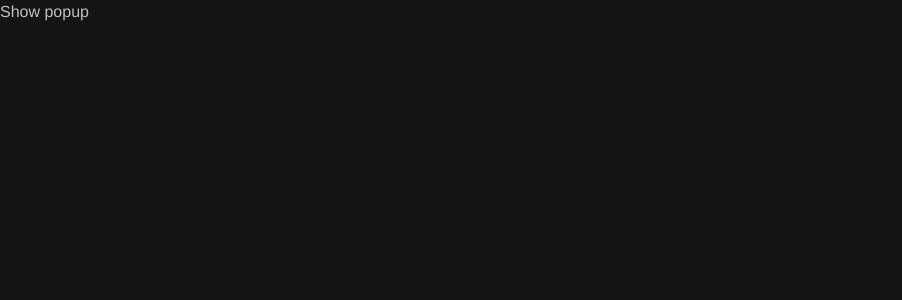
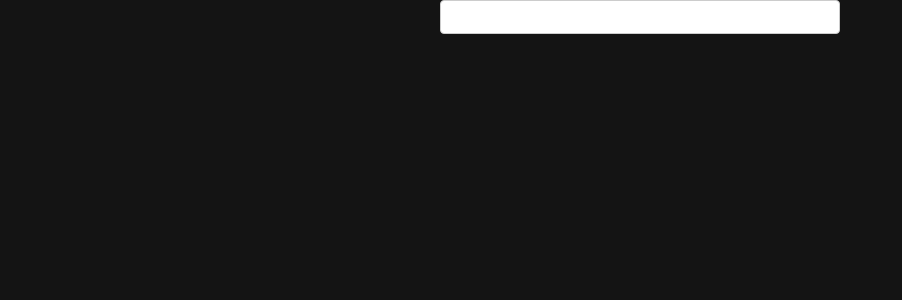
Before and after one commit to l1keafox/helloVue, a Vue app: page / in a window 1280 px wide. Shown: the top 300 px of the page, without its empty margins (0-902 px from the left). Built offline with nearby package versions, Linux system fonts and the light colour scheme.

Commit message:
V:Model W/Components & emits:

```diff
--- a/src/App.vue
+++ b/src/App.vue
@@ -1,21 +1,22 @@
 <template>
-  <button @click="showPopup=!showPopup"> Show popup</button>
-  <PopUp v-show="showPopup" @close="closePopup"/>
+  <div class = "flex justify-center items-center">
+    <InputStuff v-model="name"/>
+  </div>
 </template>
 
 <script>
-import PopUp from './components/PopUp';
+import InputStuff from './components/InputStuff';
 export default {
+  name: "App",
 
+  components:{
+    InputStuff
+  },
 
-  name: "App",
-  components:{
-    PopUp
-  },
   data() {
     // Variables like states from react, but
     return {
-      showPopup:false
+      name:''
     };
   },
   provide(){
@@ -24,25 +25,26 @@ export default {
     }
   },
   methods: {
+    // Will always be changed in the UI.
+    // Highest cost updating.
     closePopup(name){
       this.showPopup = false;
       console.log(name);
     }
-    // Will always be changed in the UI.
   },
   computed:{
     // computed is cached, and doesn't always get called when UI.
     // Filtering sorting here is best! Prevent Vue from recalcuating update doesn't concern table data.
     // Best to use when compose new data from existing data.
     // Also used to reduce the length of a var -
-    // Deeply nested property to bind it.
+    // Deeply nested property, bind it to access.
 
   },
   watch: { // This is like useEffect
-    // Generic way to react to reac tto data changes.
+    // Generic way to react to data changes.
     // Not recommend to use computed as a watcher.
     // This will return the new value, and old value always
-    // Use watches to check to favorable vaue to know if you ready to perfomr an action.
+    // Use watches to check to favorable value to know if you ready to perfomr an action.
     // Common use case, call an api in response to data change.
     // Use transitions, because it gives you the start and end state!
 
--- /dev/null
+++ b/src/components/InputStuff.vue
@@ -0,0 +1,29 @@
+<template>
+    <div>
+        <input type="text" :value="modelValue" @input="$emit('update:modelValue',$event.target.value)">
+    </div>
+</template>
+
+<script>
+    export default {
+        name:'inputStuff',
+        props: {
+            modelValue:String
+        }
+    }
+</script>
+
+<style scoped>
+    input[type='text'] {
+        display: block;
+        width: 400px;
+        padding: 6px 12px;
+        font-size: 14px;
+        line-height: 1.4;
+        color: #555;
+        background-color: #fff;
+        background-image: none;
+        border: 1px solid #ccc;
+        border-radius:4px;
+    }
+</style>
```
